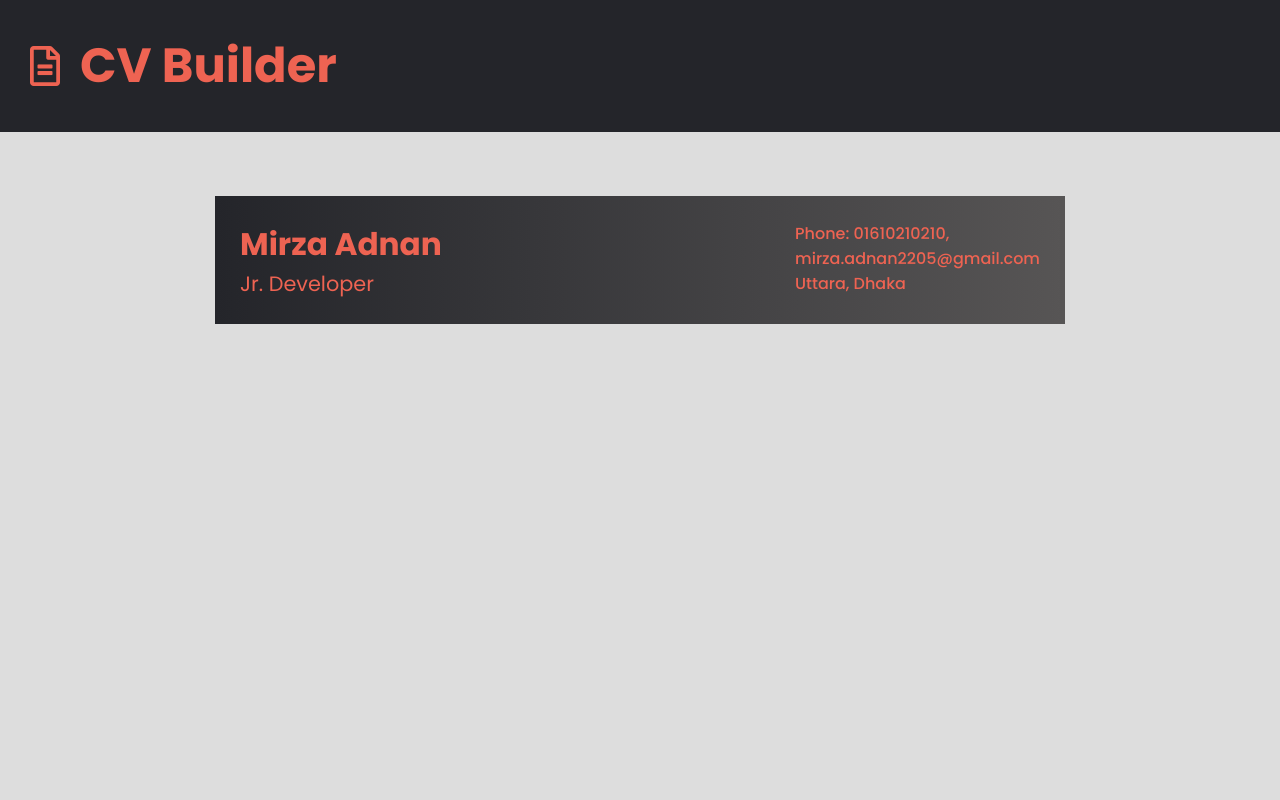
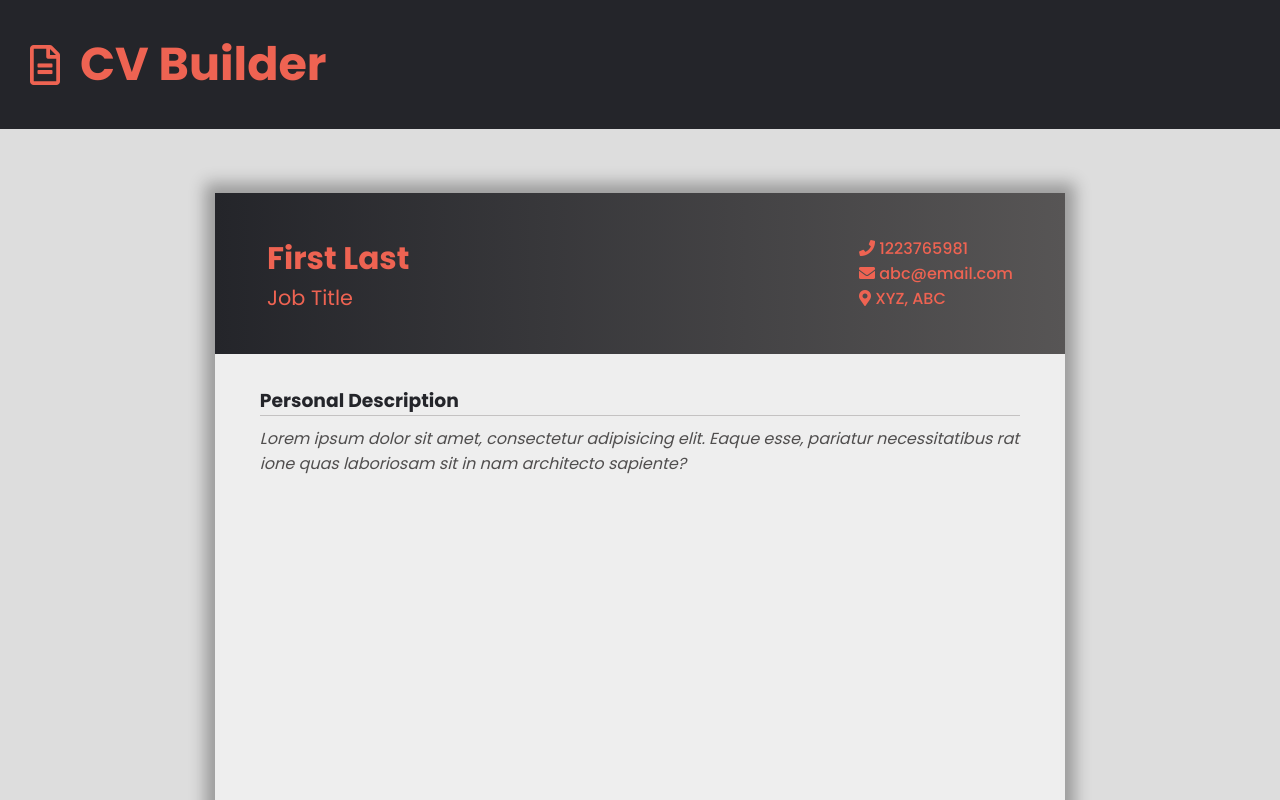
Before and after one commit to mirza-adnan/cv-builder, a React (Create React App) app: page / in a window 1280 px wide. Shown: the top 800 px of the page. Built offline with nearby package versions, Linux system fonts and the light colour scheme.

Commit message:
designed the personal info part

```diff
--- a/src/App.css
+++ b/src/App.css
@@ -24,7 +24,7 @@ header {
 	background-color: var(--clr-black);
 	color: var(--clr-orange);
 	padding: 30px;
-	font-size: 1.5rem;
+	font-size: clamp(1rem, 1.8vw, 48px);
 }
 
 i.fa-file-alt {
@@ -46,6 +46,8 @@ main {
 	position: absolute;
 	transform-style: preserve-3d;
 	transition: all 0.5s ease;
+	display: flex;
+	justify-content: center;
 	transform: rotateY(180deg);
 }
 
@@ -67,9 +69,9 @@ main {
 }
 
 .front {
+	width: 100%;
 	position: absolute;
 	backface-visibility: hidden;
-	width: 100%;
 }
 
 .back {
@@ -155,18 +157,45 @@ textarea:focus {
 /* Preview styling */
 .preview {
 	background-color: var(--body);
+	overflow: hidden;
+	height: 800px;
+	word-break: break-all;
+	-webkit-box-shadow: 0px 0px 15px 10px rgba(0, 0, 0, 0.3);
+	box-shadow: 0px 0px 15px 10px rgba(0, 0, 0, 0.3);
 }
 
 .prev-header {
-	padding: 25px;
+	padding: 2em 2.5em;
 	color: var(--clr-orange);
 	background-image: linear-gradient(to right, #24252a, #575555);
-	font-size: 1.3rem;
+	font-size: clamp(0.7rem, 2.5vw, 1.3rem);
 	display: flex;
 	justify-content: space-between;
+	align-items: center;
+	gap: 10px;
 }
 
 .header-right {
-	font-size: 1rem;
+	font-size: clamp(0.7rem, 2.3vw, 1rem);
 	font-weight: 500;
 }
+
+.preview h3 {
+	color: var(--clr-black);
+	border-bottom: 1px solid rgb(196, 194, 194);
+	margin-bottom: 10px;
+}
+
+.preview-main {
+	padding: 2em 2.8em;
+	font-size: clamp(0.8rem, 2.7vw, 1rem);
+}
+
+.preview-section {
+	margin-bottom: 20px;
+}
+
+.preview-section p {
+	font-style: italic;
+	color: #504e4e;
+}
--- a/src/components/Preview/Header.js
+++ b/src/components/Preview/Header.js
@@ -4,13 +4,19 @@ function Header() {
 	return (
 		<div className='prev-header'>
 			<div className='header-left'>
-				<h2>Mirza Adnan</h2>
-				<p>Jr. Developer</p>
+				<h2>First Last</h2>
+				<p>Job Title</p>
 			</div>
 			<div className='header-right'>
-				<p>Phone: 01610210210,</p>
-				<p>mirza.adnan2205@gmail.com</p>
-				<p>Uttara, Dhaka</p>
+				<p>
+					<i class='fas fa-phone'></i>&nbsp;1223765981
+				</p>
+				<p>
+					<i className='fas fa-envelope'></i>&nbsp;abc@email.com
+				</p>
+				<p>
+					<i class='fas fa-map-marker-alt'></i>&nbsp;XYZ, ABC
+				</p>
 			</div>
 		</div>
 	);
--- a/src/components/Preview/PrevPersonal.js
+++ b/src/components/Preview/PrevPersonal.js
@@ -0,0 +1,16 @@
+import React from 'react';
+
+function PrevPersonal() {
+	return (
+		<section className='preview-section'>
+			<h3>Personal Description</h3>
+			<p>
+				Lorem ipsum dolor sit amet, consectetur adipisicing elit. Eaque esse,
+				pariatur necessitatibus ratione quas laboriosam sit in nam architecto
+				sapiente?
+			</p>
+		</section>
+	);
+}
+
+export default PrevPersonal;
--- a/src/components/Preview/Preview.js
+++ b/src/components/Preview/Preview.js
@@ -1,11 +1,15 @@
 import React, { Component } from 'react';
 import Header from './Header';
+import PrevPersonal from './PrevPersonal';
 
 export class Preview extends Component {
 	render() {
 		return (
 			<div className='preview'>
 				<Header />
+				<div className='preview-main'>
+					<PrevPersonal />
+				</div>
 			</div>
 		);
 	}
```
